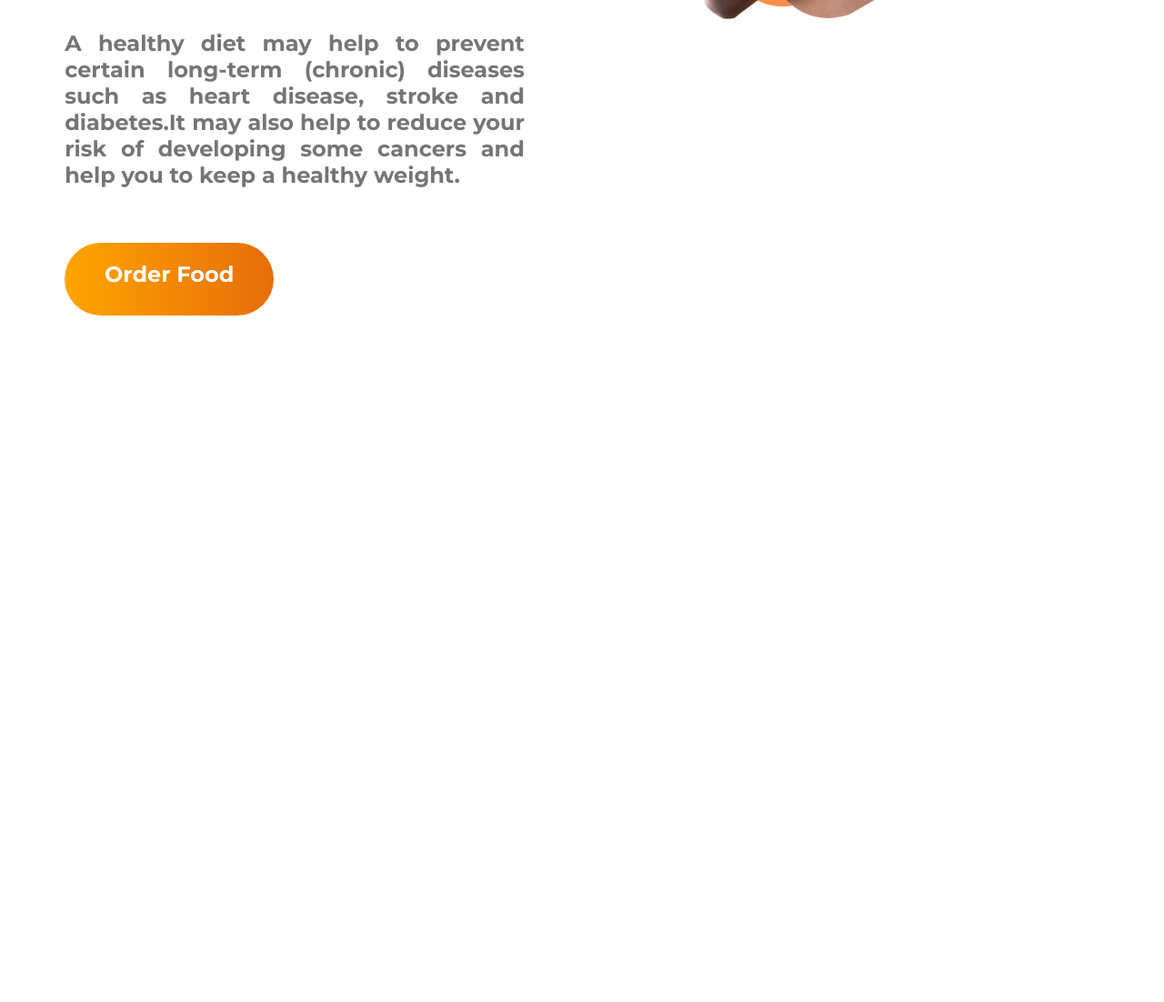
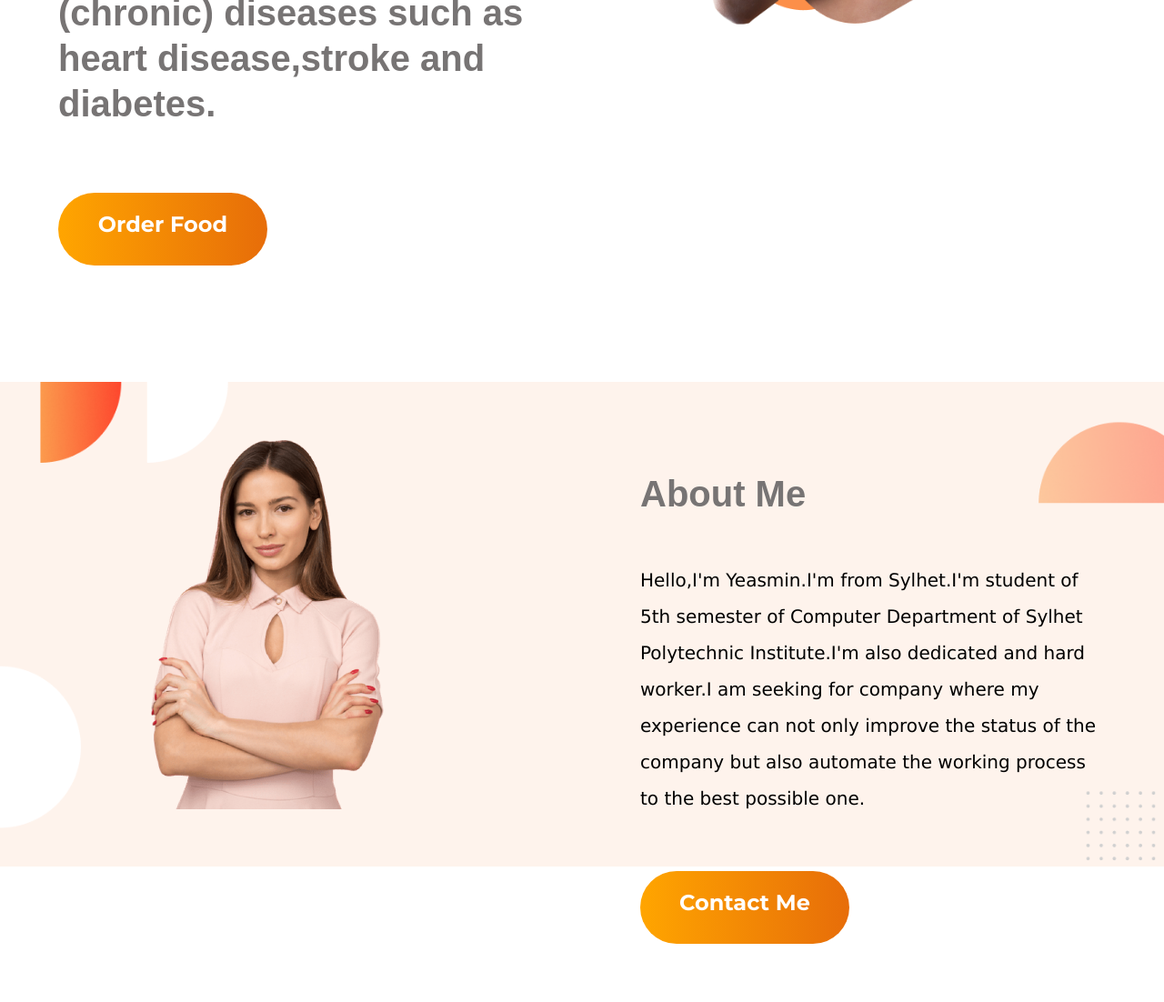
Before and after one commit to yeasmin-65/food-network, a plain HTML site: page index.html in a window 1280 px wide. Shown: the part 602-1704 px from the top of the page at 91% size. Before the commit the page ends 1020 px from the top, so only its background shows below. Drawn offline with Linux system fonts and the light colour scheme.

Commit message:
about part send

```diff
--- a/index.html
+++ b/index.html
@@ -16,9 +16,8 @@
             <h1><span class="text-clr">Skip</span> The Diet,</h1>
             <h1>Just Eat Healthy</h1>
             <h1>With Food Network</h1>
-            <h2>A healthy diet may help to prevent certain long-term (chronic) diseases such as heart disease,
-                stroke and diabetes.It may also help to reduce your risk of developing some cancers and help you
-                to keep a healthy weight.
+            <h2>A healthy diet may help to prevent certain long-term (chronic)
+                diseases such as heart disease,stroke and diabetes.
             </h2>
 
             <a class="btn-clr" href="">Order Food</a>
@@ -29,6 +28,19 @@
         </div>
 
     </section>
+    <section id="about">
+        <div class="about-part">
+            <img src="female/container.png" alt="Container Image">
+
+        </div>
+        <div class="about-part">
+            <h2>About Me</h2>
+            <p class="text-font">Hello,I'm Yeasmin.I'm from Sylhet.I'm student of 5th semester of Computer Department of Sylhet Polytechnic Institute.I'm also dedicated and hard worker.I am seeking for company where my experience can not only improve the status of the company but also automate the working process to the best possible one.  </p>
+            <a class="btn-clr" href="">Contact Me</a>
+
+        </div>
+
+    </section>
 
 </body>
 </html>
--- a/style.css
+++ b/style.css
@@ -1,15 +1,17 @@
 body{
     font-family: 'Montserrat', sans-serif;
+    margin: 0;
 
 }
 
 
 #header{
     display: flex;
+    margin-bottom: 10%;
 }
 .header-part{
     width: 50%;
-    padding: 5%;
+    padding-left: 5%;
 }
 .text-clr{
     color: orange;
@@ -19,8 +21,12 @@ h1{
     font-size: 60px;
 }
 h2{
+    font-family: sans-serif;
+    font-style: regular;
+    font-size: 30px;
+    line-height: 50px;
     color: rgb(119, 116, 116);
-    text-align:justify;
+    text-align:left;
 
 }
 
@@ -48,3 +54,30 @@ h2{
 .header-part img{
     width: 100%;
 }
+#about{
+    display: flex;
+    background-image: url(Shapes/background.png);
+    background-repeat: no-repeat;
+    background-position:top;
+    background-size: 100%;
+}
+.about-part{
+    width: 50%;
+    padding: 5%;
+
+}
+h2{
+    font-size: 40px;
+}
+.text-font{
+    font-family: Verdana, Geneva, Tahoma, sans-serif;
+    font-size: 20px;
+    font-style: regular;
+    line-height: 40px;
+    margin-top: 50px;
+}
+.about-part img{
+    width: 50%;
+    padding-left: 20%;
+
+}
```
